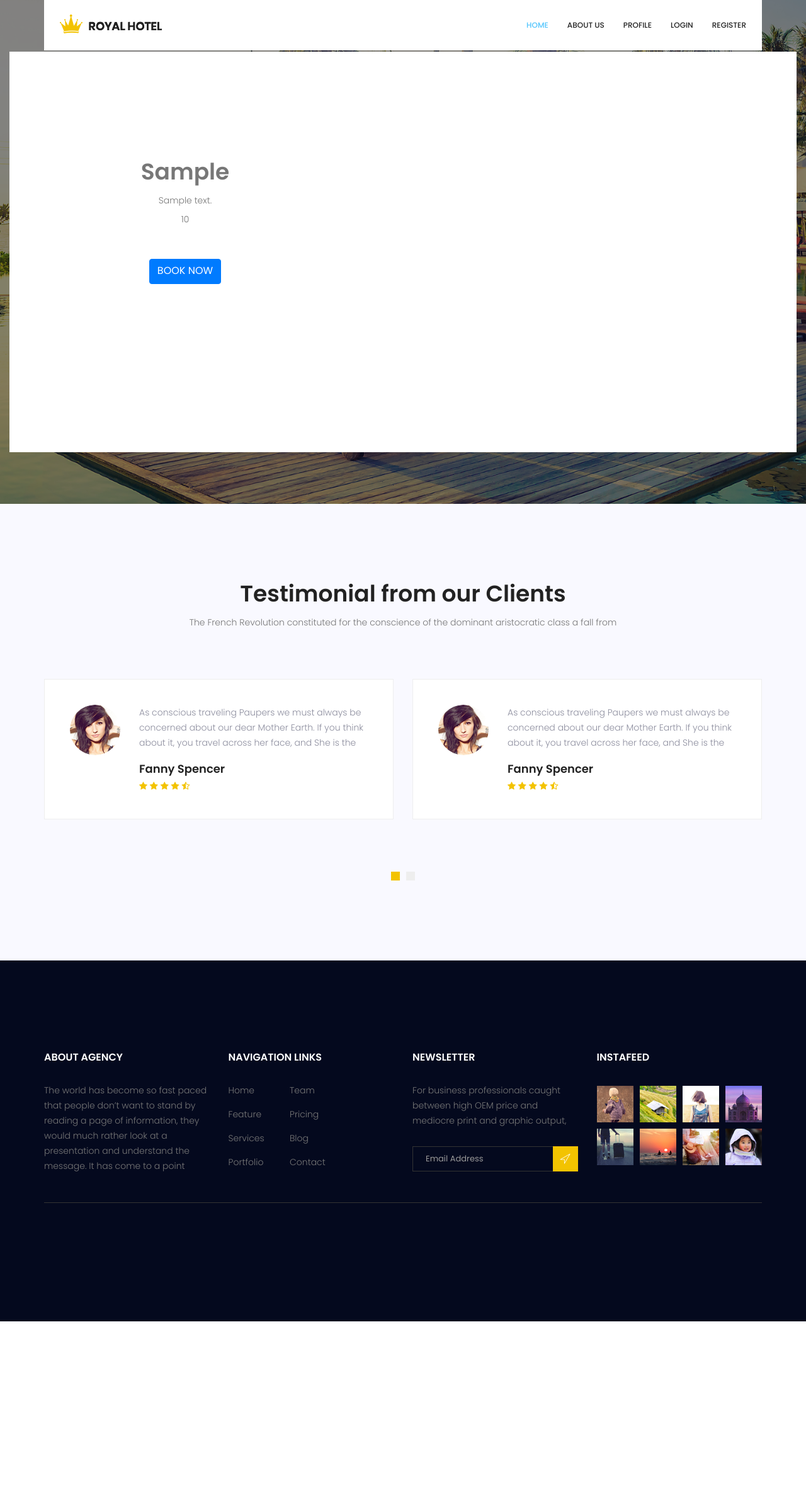
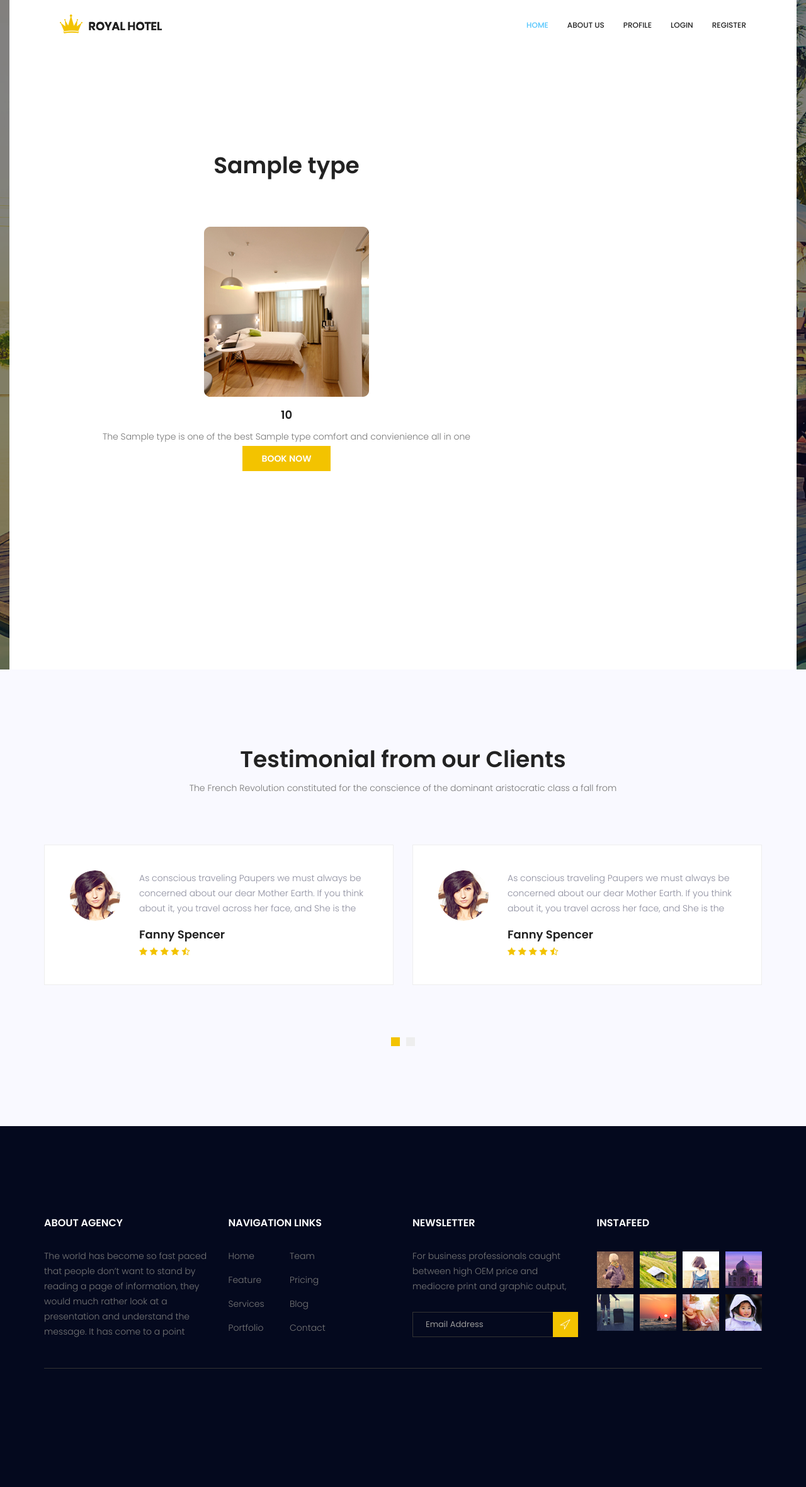
Before and after one commit to markkareemdev/Hotel_Management_System_TOOLBOX, a Django app: template hotel/templates/hotel/rooms_views.html in a window 1280 px wide. Shown: the whole page at 63% size. Before the commit the page ends 2098 px from the top, so only its background shows below. Run offline with Django 3.2, Linux system fonts and the light colour scheme; the template is opened without the code that fills it: most values are stand-ins (such as "Sample title", 1, 10 or a date in 2020); some libraries are stand-ins or nearby versions.

Commit message:
changes in rooms template view

```diff
--- a/hotel/templates/hotel/rooms_views.html
+++ b/hotel/templates/hotel/rooms_views.html
@@ -1,38 +1,59 @@
+
 {% extends 'hotel/base.html' %}
 {% load crispy_forms_tags %}
+{% load static %}
 {% block content %}
     <div class="content-section" >
 
-    {% for room in rooms%}
+  {% comment %} <div class="accomodation_area section_gap" >
+        <div class="container">
+                    <div class="section_title text-center">
+                        <h2 class="title_color">Explore our rooms</h2>
+                        <p>We all live in an age that belongs to the young at heart. Life that is becoming extremely fast </p>
+                    </div>
+
+                <div class="row mb_30">
+                    {% for room in rooms %}
+                        <div class=" col-sm-6">
+                            <div class="accomodation_item text-center">
+                                <div class="hotel_img">
+                                    <img src="{% static 'image/room4.jpg'%}" alt="">
+                                </div>
+                                <a href="{% url 'rooms_detailed_view' room.id %}"><h4 class="sec_h4">{{room.price}}</h4></a>
+                                <a href="{% url 'booking' room.id %}" class="btn theme_btn button_hover">Book Now</a>
+                                 </div>
+                        </div>
+                    {% endfor %}
+                </div>
+
+        </div>
+
+    </div> {% endcomment %}
 
 
-<div class="col-12 p-5">
-    <div class="row">
-      <div class="col-md-6 d-block-sm px-3">
-        <h2>{{room.room_type}}</h2>
-        <p class="card-text">{{room.room_description}}</p>
-        <p class="card-text">{{room.price}}</p>
+      <div class="accomodation_area section_gap" >
+        <div class="container">
+                    <div class="section_title text-center">
+                        <h2 class="title_color">{{room.type}}</h2>
+                    </div>
 
+                <div class="row mb_30">
+                        <div class=" col-sm-12">
+                            <div class="accomodation_item text-center">
+                                <div class="hotel_img">
+                                    <img src="{% static 'image/room4.jpg'%}" alt="">
+                                </div>
+                                <a href="{% url 'rooms_detailed_view' room.id %}"><h4 class="sec_h4">{{room.price}}</h4></a>
+                                <p>The {{room.type}} is one of the best {{room.type}} comfort and convienience all in one</p>
+                                <a href="{% url 'booking' room.id %}" class="btn theme_btn button_hover">Book Now</a>
+                                 </div>
+                        </div>
 
-        <!--Icons -->
-        <div class="icons">
-          <i class="fas fa-wifi"></i>
-          <i class="fas fa-tv"></i>
-          <i class="fas fa-swimmer"></i>
-          <i class="fas fa-parking"></i>
+                </div>
+
         </div>
-        <div>
-          <a href="{% url  'booking' room.id %}">
-          <button type="button" class="btn btn-primary pb-2 my-4 text-uppercase" data-toggle="modal"
-            data-target="#servicesmodal">Book
-            Now</button></a>
-        </div>
-      </div> <!-- col-md-6 -->
-    </div> <!-- row -->
-  </div> <!-- col-12 -->
-  <!-- End of Signature Room -->
 
-{% endfor%}
+    </div>
 
 
     </div>
--- a/hotel/views.py
+++ b/hotel/views.py
@@ -19,8 +19,8 @@
 
 
 room_types = RoomType.objects.all()
-room=Room.objects.all()
-room_status=RoomStatus.objects.all()
+room = Room.objects.all()
+room_status = RoomStatus.objects.all()
 context = {'rooms': room_types,'room_status':room_status,'room_no':room}
 
 def rooms(request):
```
Also changed, not shown: hotel/templates/hotel/rooms.html (+22 -27 lines).
